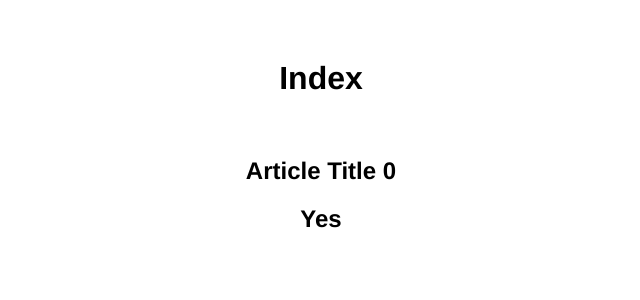
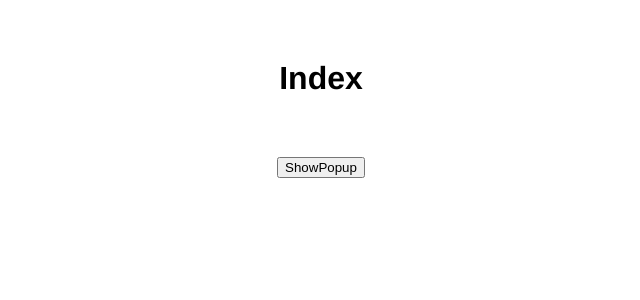
Before and after one commit to marcmatias/vuejs_studies, a Vue app: page / in a window 1280 px wide. Shown: the top 300 px of the page, without its empty margins (319-959 px from the left). Built offline with nearby package versions, Linux system fonts and the light colour scheme.

Commit message:
Aula 34 component events

```diff
--- a/src/App.vue
+++ b/src/App.vue
@@ -16,7 +16,9 @@
     <!-- <Greet name="Hero" last-name="Link" />
     <Greet name="Princess" last-name="Zelda" />
     <Greet :name="firstName" :last-name="lastName" /> -->
-    <Article id="article" title="Article Title" :is-published="true" />
+    <!-- <Article id="article" title="Article Title" :is-published="true" /> -->
+    <button @click="showPopup = true">ShowPopup</button>
+    <Popup v-show="showPopup" @close="closePopup"/>
   </div>
 </template>
 
@@ -32,8 +34,8 @@
 // import Watcher from "./components/Watcher.vue";
 // import Greet from "./components/Greet.vue";
 // import C from "./components/provInje/C.vue";
-import Article from "./components/Article.vue";
-
+// import Article from "./components/Article.vue";
+import Popup from "./components/Popup.vue"
 export default {
   name: "App",
   data() {
@@ -41,6 +43,7 @@ export default {
       inputtext: "",
       firstName: "Marcel",
       lastName: "Marques",
+      showPopup: false,
     };
   },
   components: {
@@ -54,7 +57,14 @@ export default {
     // Watcher,
     // Greet,
     // C, //Provide, Inject example
-    Article,
+    // Article,
+    Popup,
+  },
+  methods: {
+    closePopup(name) {
+      this.showPopup = false
+      console.log(name)
+    }
   },
   provide() {
     return {
--- /dev/null
+++ b/src/components/Popup.vue
@@ -0,0 +1,13 @@
+<template>
+    <div>
+        <h2>This is a popup</h2>
+        <button @click="$emit('close', 'Marcel')">Close</button>
+    </div>
+</template>
+
+<script>
+    export default {
+        name: "Popup",
+        emits: ["close"],
+    }
+</script>
```
